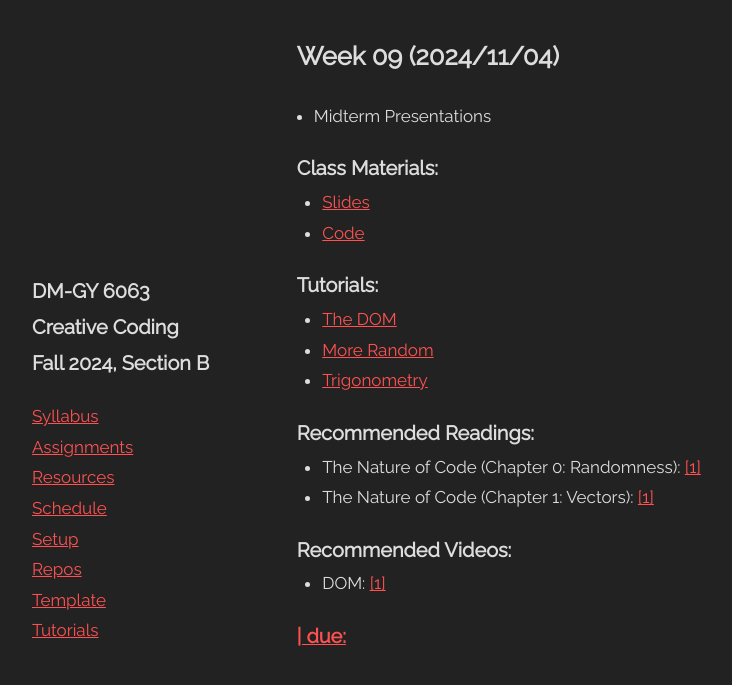
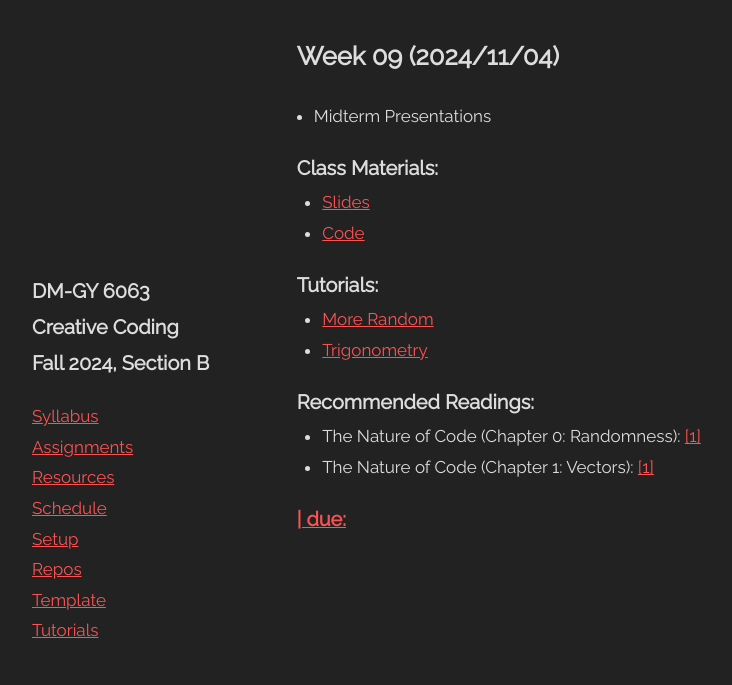
Before and after one commit to DM-GY-6063-2024F-B/DM-GY-6063-2024F-B.github.io, a Jekyll site: the page built from _pages/week/09.md, in a window 1280 px wide. Shown: the top 685 px of the page, without its empty margins (36-768 px from the left). Built offline with Jekyll 4.4.1, drawn with Linux system fonts in a browser that asks for light colours.

Commit message:
wk08 - wk10

```diff
--- a/_includes/assignments.html
+++ b/_includes/assignments.html
@@ -1,7 +1,7 @@
 {% assign assignments = site.pages | where_exp: "p", "p.url contains 'homework/'" %}
 
 <div class="assignment-list-container">
-  {% for hw in assignments limit:7 %}
+  {% for hw in assignments limit:8 %}
     <h3><a href="{{ hw.url }}">{{ hw.title }} | due: {{ hw.when }}</a></h3>
   {% endfor %}
 </div>
--- a/_includes/schedule.html
+++ b/_includes/schedule.html
@@ -2,7 +2,7 @@
 {% assign sch = "schedule" %}
 {% assign currentWeek = 100 %}
 
-{% for p in weeks limit:7 %}
+{% for p in weeks limit:8 %}
   {% assign s = "" %}
   {% if forloop.index == currentWeek %}
     {% assign s = "show" %}
--- a/_pages/week/09.md
+++ b/_pages/week/09.md
@@ -10,8 +10,6 @@
   - title: Code
     url: https://github.com/DM-GY-6063-2024F-B/week08
 tutorials:
-  - title: The DOM
-    url: https://idmp5.github.io/creative-coding/the-dom/
   - title: More Random
     url: https://idmp5.github.io/creative-coding/more-random/
   - title: Trigonometry
@@ -23,10 +21,6 @@
   - title: "The Nature of Code (Chapter 1: Vectors)"
     urls:
       - https://natureofcode.com/vectors/
-videos:
-  - title: DOM
-    urls:
-      - https://www.youtube.com/watch?v=p7UoTEVfy1I
 DSCT:
   - title: Sound
     urls:
```
Also changed, not shown: _pages/week/08.md (+3 -4 lines), _pages/week/10.md (+2 -0 lines).
